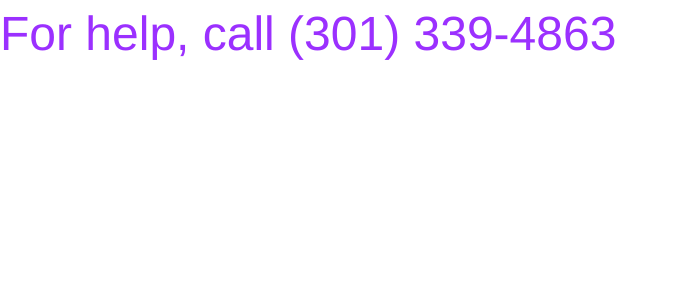
After one commit to LiveCodeDocs/project, a Flask app: template design/templates/Help.html in a window 1280 px wide. The commit adds this page. Shown: the top 300 px of the page, without its empty margins (0-675 px from the left). Run offline with Flask 2, Linux system fonts and the light colour scheme; the template is opened without the code that fills it, so the values that code supplies are empty; some libraries are stand-ins or nearby versions.

Commit message:
added help page

```diff
--- a/design/static/js/HomePageJS.js
+++ b/design/static/js/HomePageJS.js
@@ -23,4 +23,6 @@ function accountAccess(accessType)
 document.addEventListener('DOMContentLoaded', function () {
 	document.getElementById('loginbutton').addEventListener("click", function () { accountAccess(0); });
 	document.getElementById('signupbutton').addEventListener("click", function () {accountAccess(0); });
+	document.getElementById('loginbutton').addEventListener("click", function () {window.location.href = "file:///C:/Users/cookmn/Documents/GitHub/project/design/templates/project.html"})
+	document.getElementById('helpButton').addEventListener("click", function () {window.location.href = "file:///C:/Users/cookmn/Documents/GitHub/project/design/templates/Help.html"})
 });
--- /dev/null
+++ b/design/templates/Help.html
@@ -0,0 +1,22 @@
+<!doctype html>
+
+<html lang="en">
+	<head>
+		<meta charset="utf-8">
+
+		<title> LiveCodeDocs - Help </title>
+		<link rel="stylesheet" href="http://maxcdn.bootstrapcdn.com/bootstrap/3.3.5/css/bootstrap.min.css">
+		<script src="https://ajax.googleapis.com/ajax/libs/jquery/1.11.3/jquery.min.js"></script>
+		<link href='https://fonts.googleapis.com/css?family=Signika' rel='stylesheet' type='text/css'>
+		<!--<script src = "{{ url_for('static', filename = 'js/HomePageJS.js') }}"></script> -->
+		<script src = "../static/js/Help.js"></script>
+		<!-- <link rel="stylesheet" href="{{ url_for('static', filename = 'stylesheets/HomePageStyling.css') }}"> -->
+		<link rel="stylesheet" href="../static/stylesheets/Help.css">
+	</head>
+
+	<body>
+			<div>
+		<font id = "helpLabel2" style="color:#9B30FF;" size = "25"> For help, call (301) 339-4863 </font>
+			</div>
+	</body>
+</html>
--- a/design/templates/project.html
+++ b/design/templates/project.html
@@ -53,7 +53,7 @@
 		      </form>
 		      <ul class="nav navbar-nav navbar-right">
 		      	<p style="color:#ffffff;" class="navbar-text">Signed in as Josh Green</p>
-		        <li><a style="color:#ffffff;" href="#">Log Out</a></li>
+		        <li><a style="color:#ffffff;" id = "logOutButton" href="#">Log Out</a></li>
 		      </ul>
 		    </div><!-- /.navbar-collapse -->
 		  </div><!-- /.container-fluid -->
@@ -78,7 +78,7 @@
 				<nav class="navbar navbar-default" style="margin-top: -10px;">
 					<ul class="nav nav-pills">
 						<li role="presentation"><a href="#"><span class="glyphicon glyphicon-folder-open"></span>&nbsp Project</a></li>
-						<li role="presentation"><a href="#"><span class="glyphicon glyphicon-question-sign"></span>&nbsp Help</a></li>
+						<li role="presentation"><a id = "help" href="#"><span class="glyphicon glyphicon-question-sign"></span>&nbsp Help</a></li>
 					</ul>
 				</nav>
 				<div id = "text_editor_div">
```
Also changed, not shown: design/static/js/project.js (+6 -1 lines), design/static/js/Help.js (added).
